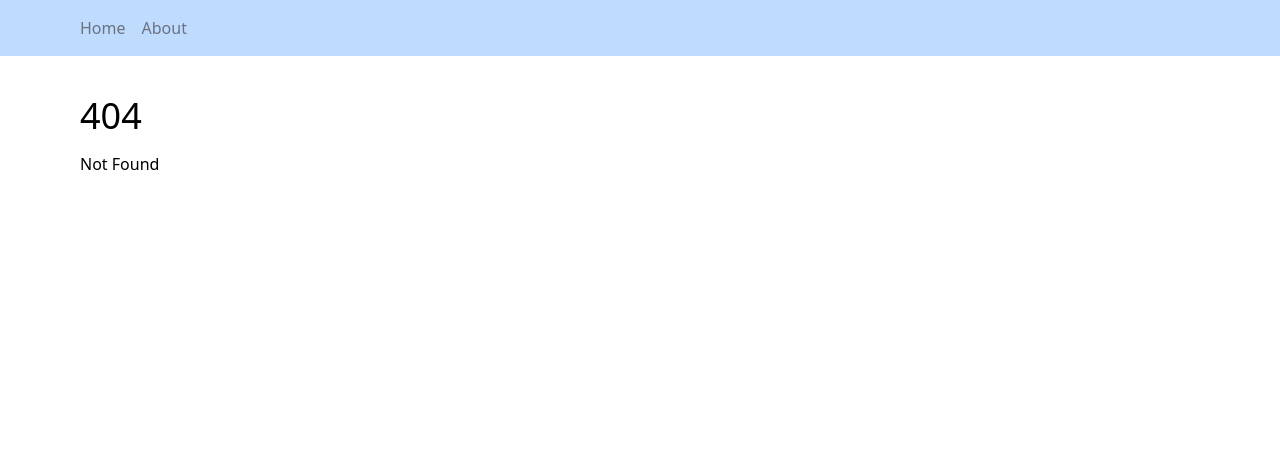
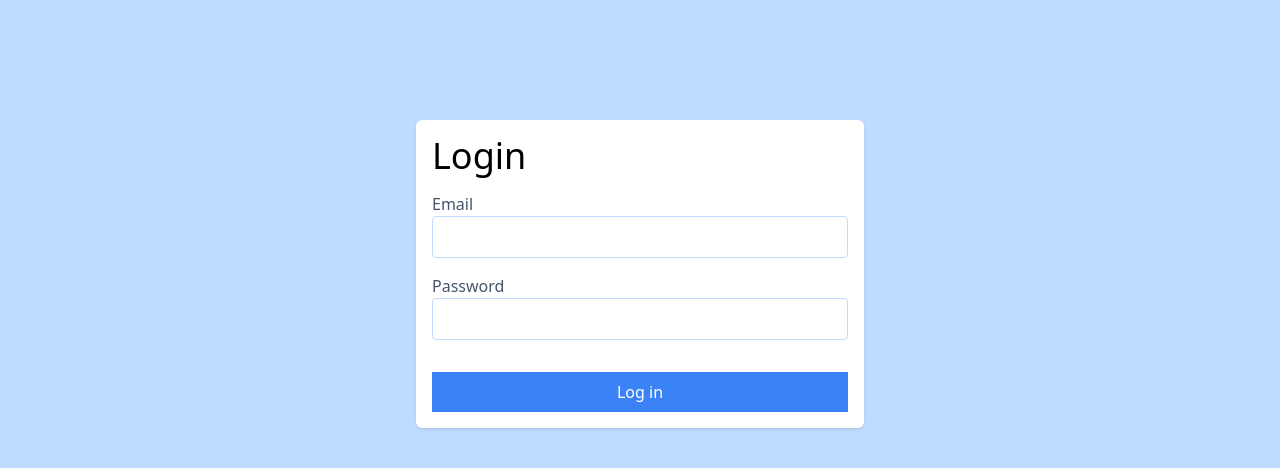
Before and after one commit to bielern/svelte-patent-cockpit, a SvelteKit app: page /login in a window 1280 px wide. Before the commit this address had no page. Shown: the top 468 px of the page. Built offline with nearby package versions, Linux system fonts and the light colour scheme.

Commit message:
Login route

```diff
--- a/src/routes/+layout.svelte
+++ b/src/routes/(app)/+layout.svelte
@@ -1,11 +1,13 @@
 <script>
-    import "../app.css"
+    import "../../app.css"
 	import NavLink from "./NavLink.svelte";
 
     const routes = [
         {name: 'Home', path: '/'},
         {name: 'About', path: '/about'},
     ]
+
+    // TODO: check for session cookie and show user
 </script>
 
 <navbar class="bg-blue-200 w-full p-4 sm:px-20 font-medium flex flex-row gap-4 text-slate-500">
--- /dev/null
+++ b/src/routes/(auth)/+layout.svelte
@@ -0,0 +1,7 @@
+<script>
+    import "../../app.css"
+</script>
+
+<main class="p-4 sm:p-10 min-h-screen bg-blue-200" >
+    <slot />
+</main>
--- /dev/null
+++ b/src/routes/(auth)/login/+page.server.ts
@@ -0,0 +1,18 @@
+import { redirect, fail } from '@sveltejs/kit';
+
+export const actions = {
+    default: async ({request, cookies}) => {
+        const data = await request.formData();
+        const email = data.get('email') as string;
+        const password = data.get('password'); // TODO
+
+        console.log({email, password}) // TODO
+
+        if (password === 'password') {
+            cookies.set('sessionid', email ?? '') // TODO
+            throw redirect(303, '/')
+        } else {
+            return fail(400, {error: 'invalid user or password'})
+        }
+    },
+}
--- /dev/null
+++ b/src/routes/(auth)/login/+page.svelte
@@ -0,0 +1,15 @@
+
+<div class="rounded-md bg-white shadow mx-auto p-4 max-w-md mt-20">
+    <h1>Login</h1>
+    <form class="flex flex-col gap-4" method="POST">
+        <label class="block w-full">
+          <div class="text-slate-600">Email</div>
+          <input class="border border-blue-200 rounded py-2 px-2 w-full" name="email" type="email">
+        </label>
+        <label class="block w-full">
+          <div class="text-slate-600">Password</div>
+          <input class="border border-blue-200 rounded py-2 px-2 w-full" name="password" type="password">
+        </label>
+        <button class="mt-4 px-3 py-2 bg-blue-500 hover:bg-blue-400 text-white">Log in</button>
+      </form>
+</div>
```
Also changed, not shown: src/routes/(app)/+layout.ts (renamed from src/routes/+layout.ts), src/routes/(app)/+page.svelte (renamed from src/routes/+page.svelte), src/routes/(app)/NavLink.svelte (renamed from src/routes/NavLink.svelte), src/routes/(app)/about/+page.svelte (renamed from src/routes/about/+page.svelte).
